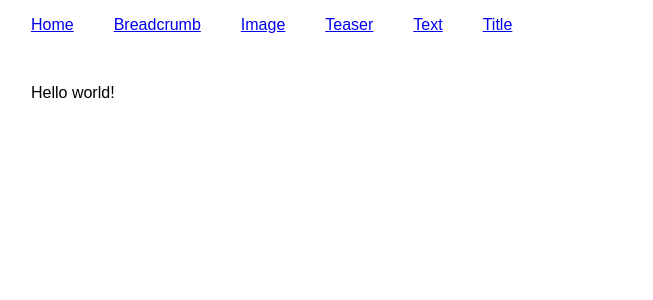
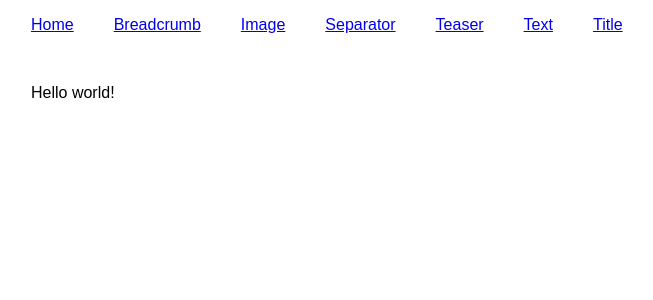
Before and after one commit to CruGlobal/cru-content-designs, a React (Create React App) app in the folder give/: page / in a window 1280 px wide. Shown: the top 300 px of the page, without its empty margins (9-662 px from the left). Built offline with nearby package versions, Linux system fonts and the light colour scheme.

Commit message:
Separator overhaul

```diff
--- a/give/src/App.js
+++ b/give/src/App.js
@@ -8,7 +8,7 @@ import { BreadcrumbExamples } from "./components/Breadcrumb/Breadcrumb";
 import { ImageExamples } from "./components/Image/Image";
 // import { ListExamples } from "./components/List/List";
 // import { SearchExamples } from "./components/Search/Search";
-// import { SeparatorExamples } from "./components/Separator/Separator";
+import { SeparatorExamples } from "./components/Separator/Separator";
 // import { TabsExamples } from "./components/Tabs/Tabs";
 import { TeaserExamples } from "./components/Teaser/Teaser";
 import { TextExamples } from "./components/Text/Text";
@@ -35,6 +35,9 @@ const Nav = () => {
           </li>
           <li>
             <Link to="/image">Image</Link>
+          </li>
+          <li>
+            <Link to="/separator">Separator</Link>
           </li>
           <li>
             <Link to="/teaser">Teaser</Link>
@@ -71,7 +74,7 @@ function App() {
           <Route path="image" element={<ImageExamples />} />
           {/* <ListExamples /> */}
           {/* <SearchExamples /> */}
-          {/* <SeparatorExamples /> */}
+          <Route path="separator" element={<SeparatorExamples />} />
           {/* <TabsExamples /> */}
           <Route path="teaser" element={<TeaserExamples />} />
           <Route path="text" element={<TextExamples />} />
--- a/give/src/components/Separator/Separator.js
+++ b/give/src/components/Separator/Separator.js
@@ -1,18 +1,23 @@
+// Based on v1
+// https://www.aemcomponents.dev/content/core-components-examples/library/core-content/separator.html
+// https://github.com/adobe/aem-core-wcm-components/blob/main/content/src/content/jcr_root/apps/core/wcm/components/separator/v1/separator/separator.html
+
+import { ComponentWrapper } from "../shared";
 import "./Separator.css";
 
 export const Separator = ({
   className = "", // string
-  color = "gary-dark", // string - "yellow" | "gray-dark" | "gray-medium" | "gray-light" | "white"
+  color = "", // string - "yellow" | "gray-dark" | "gray-medium" | "gray-light" | "white"
 }) => {
-  const classes = className !== "" ? " " + className : className;
-  const colorClass = color ? " cru-separator-" + color : "";
+  const colors = ["yellow", "gray-dark", "gray-medium", "gray-light", "white"];
+  const colorClass = `cru-separator-${
+    colors.includes(color) ? color : colors[1]
+  }`;
 
   return (
-    <div className={"separator cru-separator" + colorClass + classes}>
-      <div class="cmp-separator">
-        <hr class="cmp-separator__horizontal-rule" />
-      </div>
-    </div>
+    <ComponentWrapper type="separator" className={`${colorClass} ${className}`}>
+      <hr class="cmp-separator__horizontal-rule" />
+    </ComponentWrapper>
   );
 };
 
```
